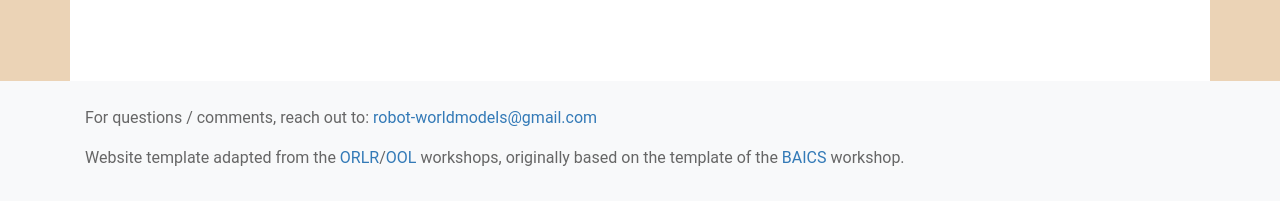
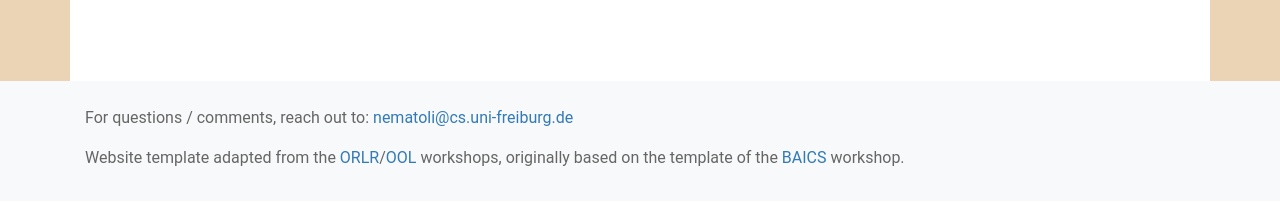
Before and after one commit to robot-worldmodels/robot-worldmodels.github.io, a Jekyll site: the page built from papers.html, in a window 1280 px wide. Shown: the part 535-740 px from the top of the page. Built offline with Jekyll 4.4.1, drawn with Linux system fonts in a browser that asks for light colours; nearby versions of some CDN libraries.

Commit message:
changed the contact email

```diff
--- a/_layouts/coverpage.html
+++ b/_layouts/coverpage.html
@@ -103,7 +103,7 @@
 
   <div class="footnote bg-light">
     <div class="container">
-      <p>For questions / comments, reach out to: <a href="mailto:	robot-worldmodels@gmail.com">	robot-worldmodels@gmail.com</a></p>
+      <p>For questions / comments, reach out to: <a href="mailto:	nematoli@cs.uni-freiburg.de">	nematoli@cs.uni-freiburg.de</a></p>
       <p>Website template adapted from the <a href="https://objects-structure-causality.github.io">OSC</a>/<a href="https://orlrworkshop.github.io/">ORLR</a> workshops, originally based on the template of the <a href="https://baicsworkshop.github.io/">BAICS</a> workshop.</p>
     </div>
   </div>
--- a/_layouts/default.html
+++ b/_layouts/default.html
@@ -92,8 +92,8 @@
 
   <div class="footnote bg-light">
     <div class="container">
-      <p>For questions / comments, reach out to: <a href="mailto:	robot-worldmodels@gmail.com">
-          robot-worldmodels@gmail.com</a></p>
+      <p>For questions / comments, reach out to: <a href="mailto:	nematoli@cs.uni-freiburg.de">
+          nematoli@cs.uni-freiburg.de</a></p>
       <p>Website template adapted from the <a href="https://orlrworkshop.github.io/">ORLR</a>/<a
           href="https://oolworkshop.github.io/">OOL</a> workshops, originally based on the template of the <a
           href="https://baicsworkshop.github.io/">BAICS</a> workshop.</p>
```
Also changed, not shown: 5 other files.
